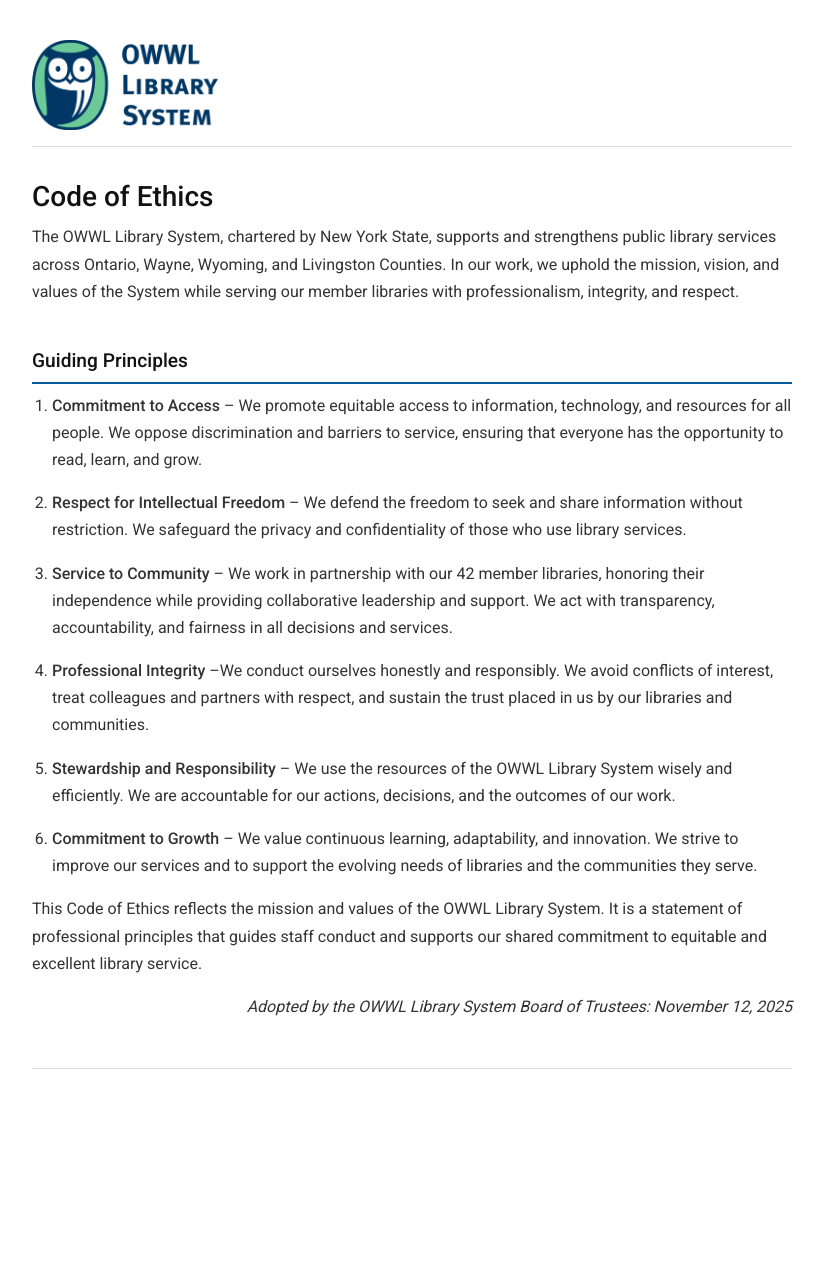
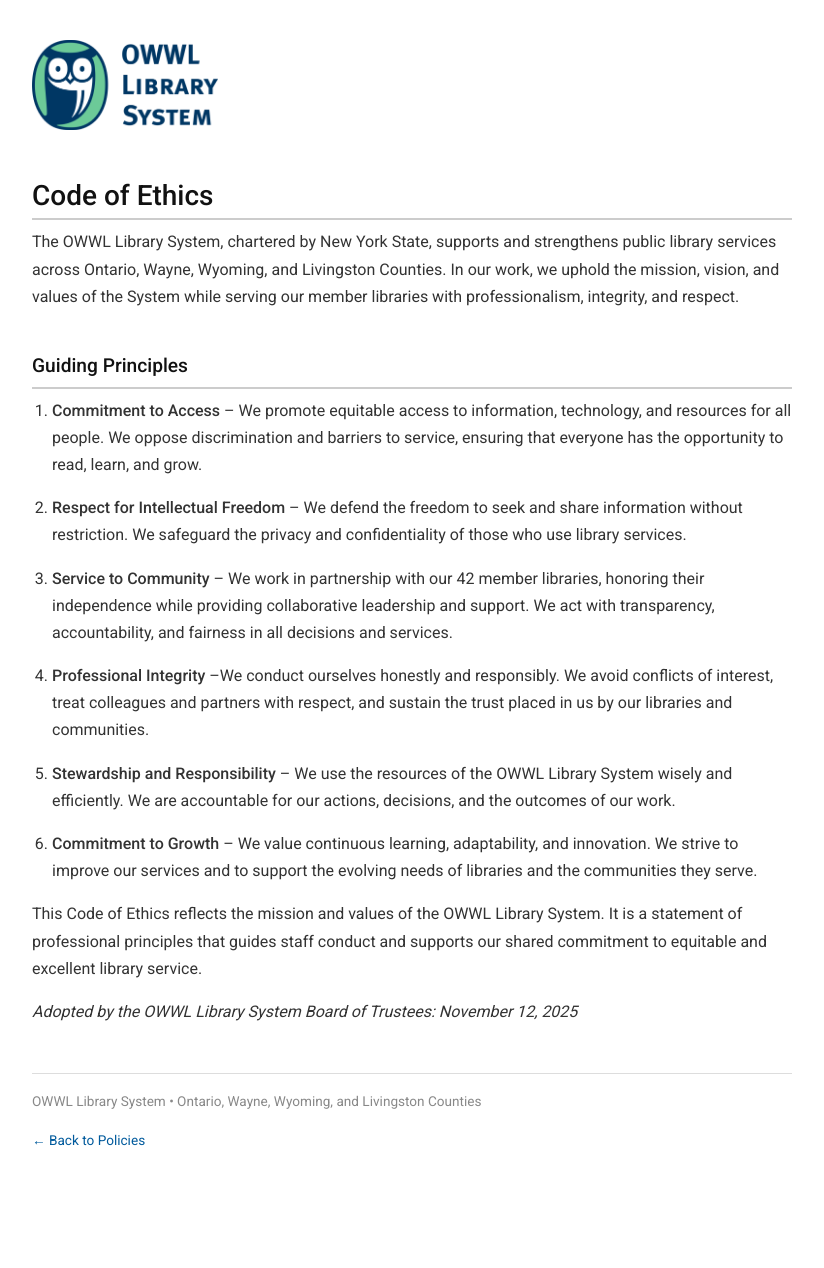
Before and after one commit to OWWL-Library-System/system-policies, a Jekyll site: the page built from policies/Code-of-Ethics.md, in a window 1280 px wide. Shown: the whole page, without its empty margins (228-1052 px from the left). Built offline with Jekyll 4.4.1, drawn with Linux system fonts in a browser that asks for light colours; our own code applies the rules of GitHub Pages for plain Markdown files; before the commit the page ends 1201 px from its top, so only the background shows below that.

Commit message:
Update default.html

```diff
--- a/_layouts/default.html
+++ b/_layouts/default.html
@@ -28,7 +28,6 @@
     header {
       margin-bottom: 32px;
       padding-bottom: 16px;
-      border-bottom: 1px solid #ddd;
     }
 
     img.logo {
@@ -44,6 +43,8 @@
       font-weight: 500;
       color: #111;
       line-height: 1.3;
+      padding-bottom: 4px;
+      border-bottom: 2px solid #ccc;
     }
 
     /* ── Section headings ── */
@@ -54,7 +55,7 @@
       font-weight: 500;
       color: #111;
       padding-bottom: 4px;
-      border-bottom: 2px solid #005a9c;
+      border-bottom: 2px solid #ccc;
     }
 
     h3 {
@@ -138,10 +139,6 @@
     blockquote p:last-child {
       margin-bottom: 0;
     }
-
-    .text-right {
-  text-align: right;
-}
 
     /* ── Policy meta block (adopted date, approved by, etc.) ── */
     .policy-meta {
@@ -229,7 +226,8 @@
   </main>
 
   <footer>
-    <p><a href="https://owwl.org>https://owwl.org</a></p>
+    <p>OWWL Library System &bull; Ontario, Wayne, Wyoming, and Livingston Counties</p>
+    <p><a href="http://owwl.org/policies">&larr; Back to Policies</a></p>
   </footer>
 
 </body>
```
